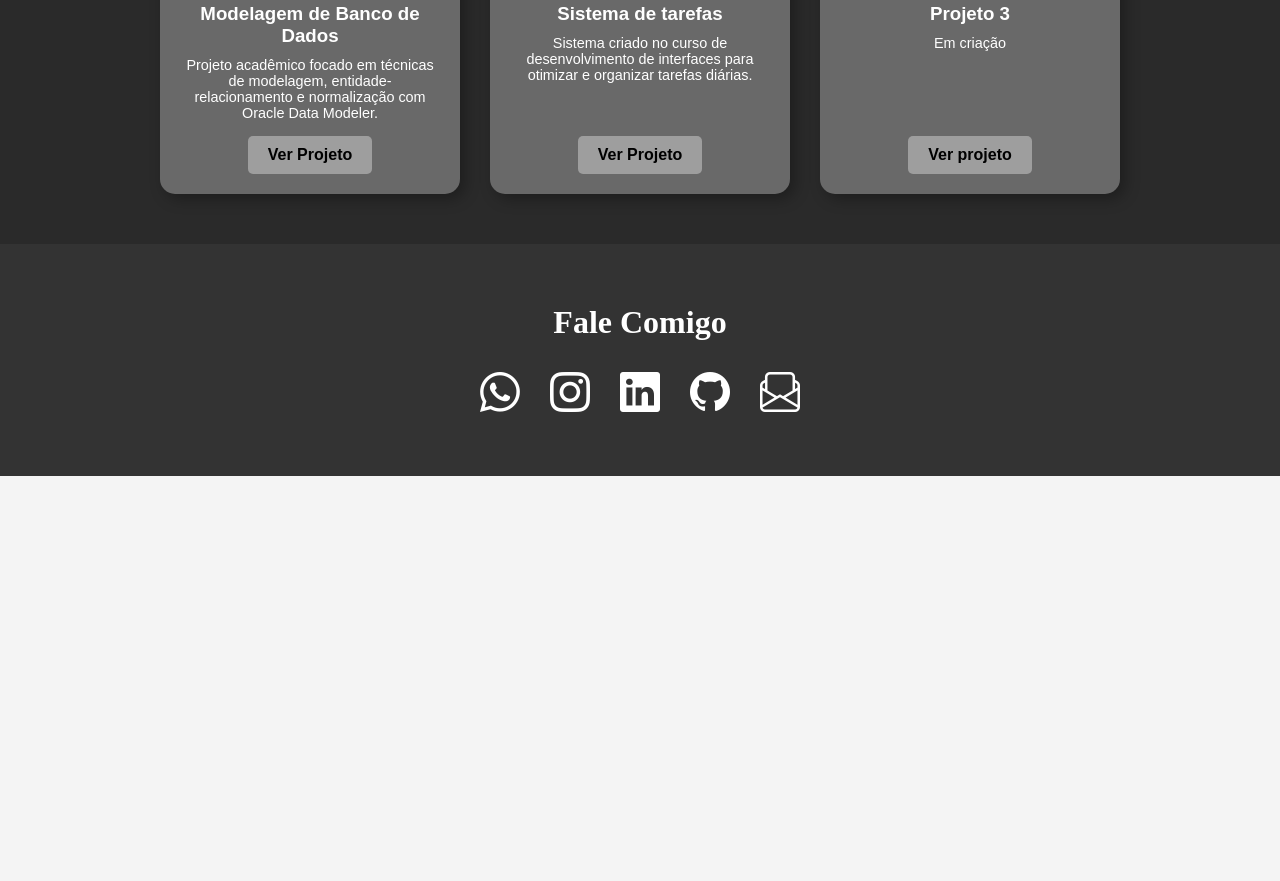
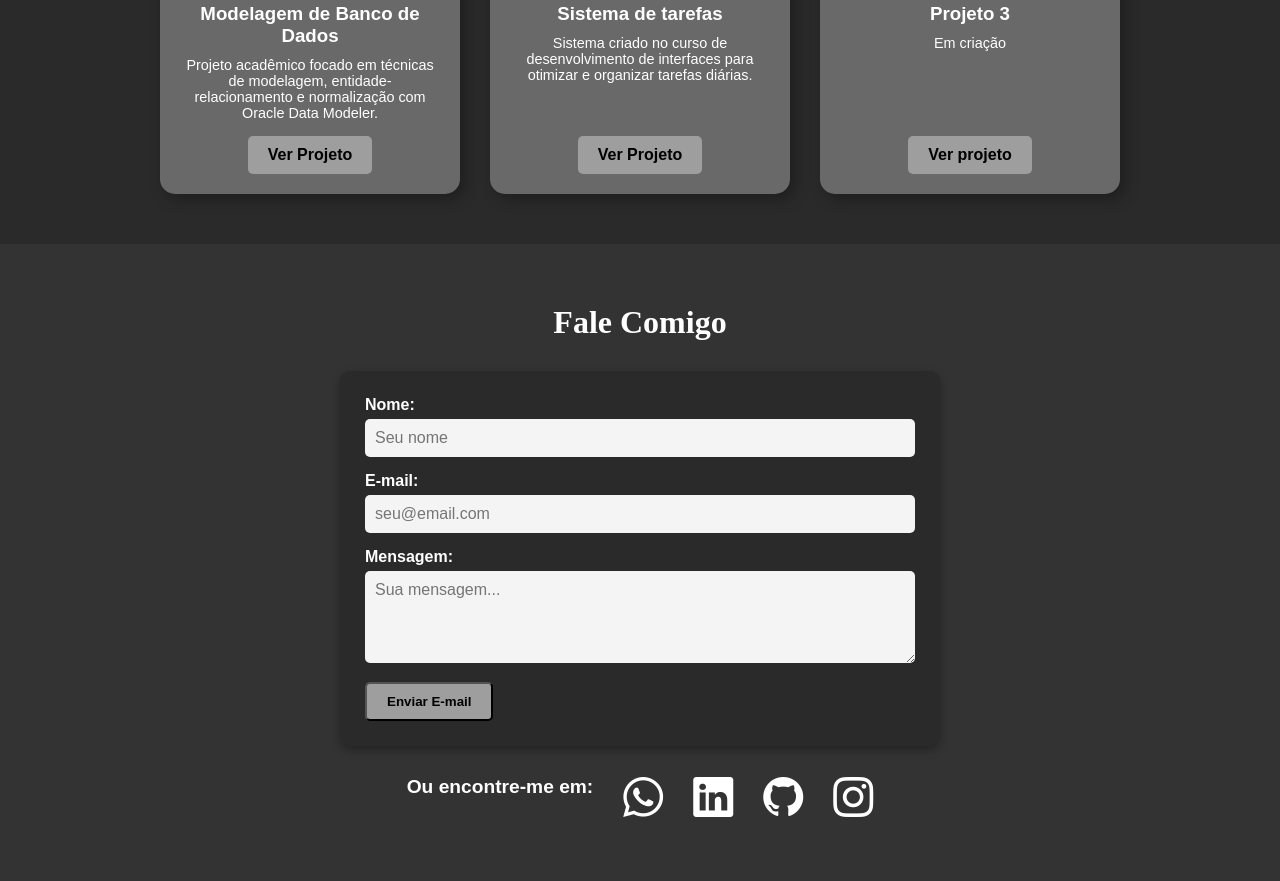
Before and after one commit to L7-Galli/Port-galli, a plain HTML site: page index.html in a window 1280 px wide. Shown: the part 1927-2808 px from the top of the page. Before the commit the page ends 2403 px from the top, so only its background shows below. Drawn offline with nearby package versions, Linux system fonts and the light colour scheme.

Commit message:
Atualização do projeto Final

```diff
--- a/index.html
+++ b/index.html
@@ -1,5 +1,6 @@
 <!DOCTYPE html>
 <html lang="pt-BR">
+
 <head>
     <meta charset="UTF-8">
     <meta name="viewport" content="width=device-width, initial-scale=1.0">
@@ -7,7 +8,9 @@
 
     <link rel="preconnect" href="https://fonts.googleapis.com">
     <link rel="preconnect" href="https://fonts.gstatic.com" crossorigin>
-    <link href="https://fonts.googleapis.com/css2?family=Newsreader:ital,opsz,wght@0,6..72,200..800;1,6..72,200..800&display=swap" rel="stylesheet">
+    <link
+        href="https://fonts.googleapis.com/css2?family=Newsreader:ital,opsz,wght@0,6..72,200..800;1,6..72,200..800&display=swap"
+        rel="stylesheet">
 
     <link rel="stylesheet" href="https://cdn.jsdelivr.net/npm/bootstrap-icons@1.13.1/font/bootstrap-icons.min.css">
 
@@ -15,6 +18,7 @@
 
     <script defer src="script/script.js"></script>
 </head>
+
 <body>
 
     <header>
@@ -31,13 +35,10 @@
 
     <section id="slides">
         <div class="video-container">
-            <iframe width="560" height="315"
-                src="https://www.youtube.com/embed/AbM7e-KGVxE?si=tF58PLsQ1Hd2cXIK"
-                title="YouTube video player"
-                frameborder="0"
+            <iframe width="560" height="315" src="https://www.youtube.com/embed/AbM7e-KGVxE?si=tF58PLsQ1Hd2cXIK"
+                title="YouTube video player" frameborder="0"
                 allow="accelerometer; autoplay; clipboard-write; encrypted-media; gyroscope; picture-in-picture; web-share"
-                referrerpolicy="strict-origin-when-cross-origin"
-                allowfullscreen>
+                referrerpolicy="strict-origin-when-cross-origin" allowfullscreen>
             </iframe>
         </div>
     </section>
@@ -55,10 +56,12 @@
             <div class="sobre-texto">
                 <h2>Sobre Mim</h2>
                 <p>
-                    Olá! Meu nome é Luan Galli, tenho 23 anos, nasci na Ceilândia com minha família e tenho uma noiva incrível.
+                    Olá! Meu nome é Luan Galli, tenho 23 anos, nasci na Ceilândia com minha família e tenho uma noiva
+                    incrível.
                     <br><br>
                     Atualmente atuo no segmento público, onde tenho desenvolvido competências e habilidades em gestão.
-                    Sou entusiasta e pesquisador da tecnologia da informação, principalmente aplicada em empresas privadas e públicas.
+                    Sou entusiasta e pesquisador da tecnologia da informação, principalmente aplicada em empresas
+                    privadas e públicas.
                     Tenho a ambição em contribuir com a inovação e o crescimento tecnológico.
                 </p>
             </div>
@@ -99,14 +102,17 @@
             <div class="projeto">
                 <img src="img/Banco de dados IMG.png" alt="Projeto de Modelagem de Banco de Dados">
                 <h3>Modelagem de Banco de Dados</h3>
-                <p>Projeto acadêmico focado em técnicas de modelagem, entidade-relacionamento e normalização com Oracle Data Modeler.</p>
+                <p>Projeto acadêmico focado em técnicas de modelagem, entidade-relacionamento e normalização com Oracle
+                    Data Modeler.</p>
                 <a href="https://github.com/L7-Galli/DBI-CEUB" target='_blank' class="botao">Ver Projeto</a>
             </div>
             <div class="projeto">
                 <img src="img/projeto_2.png" alt="Sistema de Tarefas">
                 <h3>Sistema de tarefas</h3>
-                <p>Sistema criado no curso de desenvolvimento de interfaces para otimizar e organizar tarefas diárias.</p>
-                <a href="https://github.com/L7-Galli/ceub-di-ter-2025/tree/main/Luan%20Galli/Atividades/Atividade%205" target="_blank" class="botao">Ver Projeto</a>
+                <p>Sistema criado no curso de desenvolvimento de interfaces para otimizar e organizar tarefas diárias.
+                </p>
+                <a href="https://github.com/L7-Galli/ceub-di-ter-2025/tree/main/Luan%20Galli/Atividades/Atividade%205"
+                    target="_blank" class="botao">Ver Projeto</a>
             </div>
             <div class="projeto">
                 <img src="img/bi.jpeg" alt="Projeto 3">
@@ -117,16 +123,39 @@
         </div>
     </section>
 
-    <section id="contato">
+    <footer id="contato">
         <h2>Fale Comigo</h2>
-        <div class="redes-sociais">
-            <a href="https://wa.me/5561994355542" target="_blank"><i class="bi bi-whatsapp"></i></a>
-            <a href="https://www.instagram.com/l7_galli?igsh=azVhZDd0YXRmdTd0&utm_source=qr" target="_blank"><i class="bi bi-instagram"></i></a>
-            <a href="https://www.linkedin.com/in/luangalli44/" target="_blank"><i class="bi bi-linkedin"></i></a>
-            <a href="https://github.com/L7-Galli" target="_blank"><i class="bi bi-github"></i></a>
-            <a href="mailto:luan.galli@sempreceub.com"><i class="bi bi-envelope-paper"></i></a>
+        <div class="contato-container">
+            <form id="form-contato">
+                <div class="campo">
+                    <label for="nome">Nome:</label>
+                    <input type="text" id="nome" name="nome" placeholder="Seu nome" required>
+                </div>
+
+                <div class="campo">
+                    <label for="email">E-mail:</label>
+                    <input type="email" id="email" name="email" placeholder="seu@email.com" required>
+                </div>
+
+                <div class="campo">
+                    <label for="mensagem">Mensagem:</label>
+                    <textarea id="mensagem" name="mensagem" rows="4" placeholder="Sua mensagem..." required></textarea>
+                </div>
+
+                <button type="submit" class="botao">Enviar E-mail</button>
+            </form>
+
+            <div class="redes-sociais">
+                <h3>Ou encontre-me em:</h3>
+                <a href="https://wa.me/5561994355542" target="_blank"><i class="bi bi-whatsapp"></i></a>
+                <a href="https://www.linkedin.com/in/luangalli44/" target="_blank"><i class="bi bi-linkedin"></i></a>
+                <a href="https://github.com/L7-Galli" target="_blank"><i class="bi bi-github"></i></a>
+                <a href="https://www.instagram.com/l7_galli?igsh=azVhZDd0YXRmdTd0&utm_source=qr" target="_blank"><i
+                        class="bi bi-instagram"></i></a>
+            </div>
         </div>
-    </section>
+    </footer>
 
 </body>
+
 </html>
--- a/script/script.js
+++ b/script/script.js
@@ -21,9 +21,38 @@ document.addEventListener("DOMContentLoaded", function () {
                     window.scrollTo({
                         top: offsetPosition,
                         behavior: "smooth"
+
                     });
                 }
             }
         });
     });
 });
+
+
+const formulario = document.getElementById("form-contato");
+
+
+if (formulario) {
+    formulario.addEventListener("submit", function (event) {
+        // Impede que a página recarregue (padrão do HTML)
+        event.preventDefault();
+
+        // 3. Captura os dados dos campos
+        const nome = document.getElementById("nome").value;
+        const email = document.getElementById("email").value;
+        const mensagem = document.getElementById("mensagem").value;
+
+        // 4. Monta o corpo do e-mail
+        // O comando encodeURIComponent garante que espaços e acentos não quebrem o link
+        const assunto = encodeURIComponent("Contato via Portfólio: " + nome);
+        const corpoEmail = encodeURIComponent(`Nome: ${nome}\nE-mail: ${email}\n\nMensagem:\n${mensagem}`);
+
+        // 5. Cria o link mailto dinâmico
+        // Substituí pelo teu e-mail que estava no HTML
+        const mailtoLink = `mailto:luan.galli@sempreceub.com?subject=${assunto}&body=${corpoEmail}`;
+
+        // 6. Abre o cliente de e-mail
+        window.location.href = mailtoLink;
+    });
+}
--- a/style/style.css
+++ b/style/style.css
@@ -4,7 +4,8 @@
 :root {
     --primary: #333;
     --secondary: #f4f4f4;
-    --accent: #9e9e9e;      /* Cor dos destaques/botões */
+    --accent: #9e9e9e;
+    /* Cor dos destaques/botões */
     --accent-hover: #9d61e2;
     --text-light: white;
     --bg-dark: #2a2a2a;
@@ -29,7 +30,8 @@ header {
     background-color: var(--primary);
     padding: 15px 0;
     text-align: center;
-    position: sticky; /* Opcional: mantém o menu no topo ao rolar */
+    position: sticky;
+    /* Opcional: mantém o menu no topo ao rolar */
     top: 0;
     z-index: 100;
 }
@@ -38,7 +40,8 @@ nav ul {
     list-style: none;
     display: flex;
     justify-content: center;
-    flex-wrap: wrap; /* Garante que não quebre em telas muito pequenas */
+    flex-wrap: wrap;
+    /* Garante que não quebre em telas muito pequenas */
 }
 
 nav ul li {
@@ -66,12 +69,14 @@ nav ul li a:hover {
 
 .video-container {
     position: relative;
-    padding-bottom: 30%; /* Proporção widescreen */
+    padding-bottom: 30%;
+    /* Proporção widescreen */
     height: 0;
     overflow: hidden;
     max-width: 60%;
     margin: auto;
-    border-radius: 10px; /* Acabamento arredondado */
+    border-radius: 10px;
+    /* Acabamento arredondado */
 }
 
 .video-container iframe {
@@ -86,7 +91,7 @@ nav ul li a:hover {
 /* Hero (Home/Apresentação) */
 /* ---------------------- */
 .hero {
-    background: linear-gradient(to right, black, rgb(61, 61, 61),white , silver);
+    background: linear-gradient(to right, black, rgb(61, 61, 61), white, silver);
     color: var(--text-light);
     text-align: center;
     padding: 60px 20px;
@@ -124,15 +129,17 @@ nav ul li a:hover {
     gap: 40px;
     max-width: 900px;
     margin: auto;
-    flex-wrap: wrap; /* Ajusta para celular se necessário */
+    flex-wrap: wrap;
+    /* Ajusta para celular se necessário */
 }
 
 .sobre-container img {
     width: 200px;
     height: 200px;
-    border-radius: 50%; /* Totalmente redondo */
+    border-radius: 50%;
+    /* Totalmente redondo */
     object-fit: cover;
-    box-shadow: 10px 10px 25px rgba(0,0,0,0.5);
+    box-shadow: 10px 10px 25px rgba(0, 0, 0, 0.5);
     border: 3px solid var(--accent);
 }
 
@@ -144,24 +151,28 @@ nav ul li a:hover {
 .sobre-texto h2 {
     margin-bottom: 15px;
     font-size: 2em;
-    font-family: serif; /* Mantido do original */
+    font-family: serif;
+    /* Mantido do original */
     color: rgb(211, 211, 211);
 }
 
 /* ---------------------- */
 /* Seções de Projetos (Geral e Acadêmico) */
 /* ---------------------- */
-#projetos, #projetos-academicos {
+#projetos,
+#projetos-academicos {
     padding: 50px 20px;
     color: var(--text-light);
 }
 
 #projetos {
-    background-color: #222; /* Cinza bem escuro */
+    background-color: #222;
+    /* Cinza bem escuro */
 }
 
 #projetos-academicos {
-    background-color: var(--bg-dark); /* Um tom diferente */
+    background-color: var(--bg-dark);
+    /* Um tom diferente */
 }
 
 .titulo-projeto h2 {
@@ -175,15 +186,17 @@ nav ul li a:hover {
     display: flex;
     justify-content: center;
     gap: 30px;
-    flex-wrap: wrap; /* Permite que os cards desçam em telas menores */
+    flex-wrap: wrap;
+    /* Permite que os cards desçam em telas menores */
 }
 
 .projeto {
     background: dimgray;
     padding: 20px;
     border-radius: 15px;
-    box-shadow: 5px 5px 15px rgba(0,0,0,0.3);
-    width: 300px; /* Largura fixa para os cards ficarem iguais */
+    box-shadow: 5px 5px 15px rgba(0, 0, 0, 0.3);
+    width: 300px;
+    /* Largura fixa para os cards ficarem iguais */
     display: flex;
     flex-direction: column;
     align-items: center;
@@ -205,7 +218,8 @@ nav ul li a:hover {
 .projeto p {
     font-size: 0.9em;
     margin-bottom: 15px;
-    flex-grow: 1; /* Empurra o botão para baixo se o texto for curto */
+    flex-grow: 1;
+    /* Empurra o botão para baixo se o texto for curto */
 }
 
 /* Botões */
@@ -225,9 +239,6 @@ nav ul li a:hover {
     transform: translateY(-2px);
 }
 
-/* ---------------------- */
-/* Seção Contato */
-/* ---------------------- */
 #contato {
     background-color: var(--primary);
     color: var(--text-light);
@@ -258,3 +269,49 @@ nav ul li a:hover {
     transform: scale(1.2);
     color: rgb(17, 105, 221);
 }
+
+/* Ajuste para o formulário ficar centralizado */
+.contato-container {
+    max-width: 600px;
+    margin: 0 auto;
+    display: flex;
+    flex-direction: column;
+    gap: 30px;
+}
+
+#form-contato {
+    background-color: var(--bg-dark);
+    padding: 25px;
+    border-radius: 10px;
+    box-shadow: 0 4px 10px rgba(0, 0, 0, 0.3);
+    text-align: left;
+    /* Textos das labels à esquerda */
+}
+
+.campo {
+    margin-bottom: 15px;
+}
+
+.campo label {
+    display: block;
+    margin-bottom: 5px;
+    color: var(--text-light);
+    font-weight: bold;
+}
+
+.campo input,
+.campo textarea {
+    width: 100%;
+    padding: 10px;
+    border: none;
+    border-radius: 5px;
+    background-color: #f4f4f4;
+    font-size: 1em;
+}
+
+/* Ajuste visual para as redes sociais ficarem abaixo do form */
+.redes-sociais h3 {
+    margin-bottom: 15px;
+    font-size: 1.2em;
+    color: var(--text-light);
+}
```
